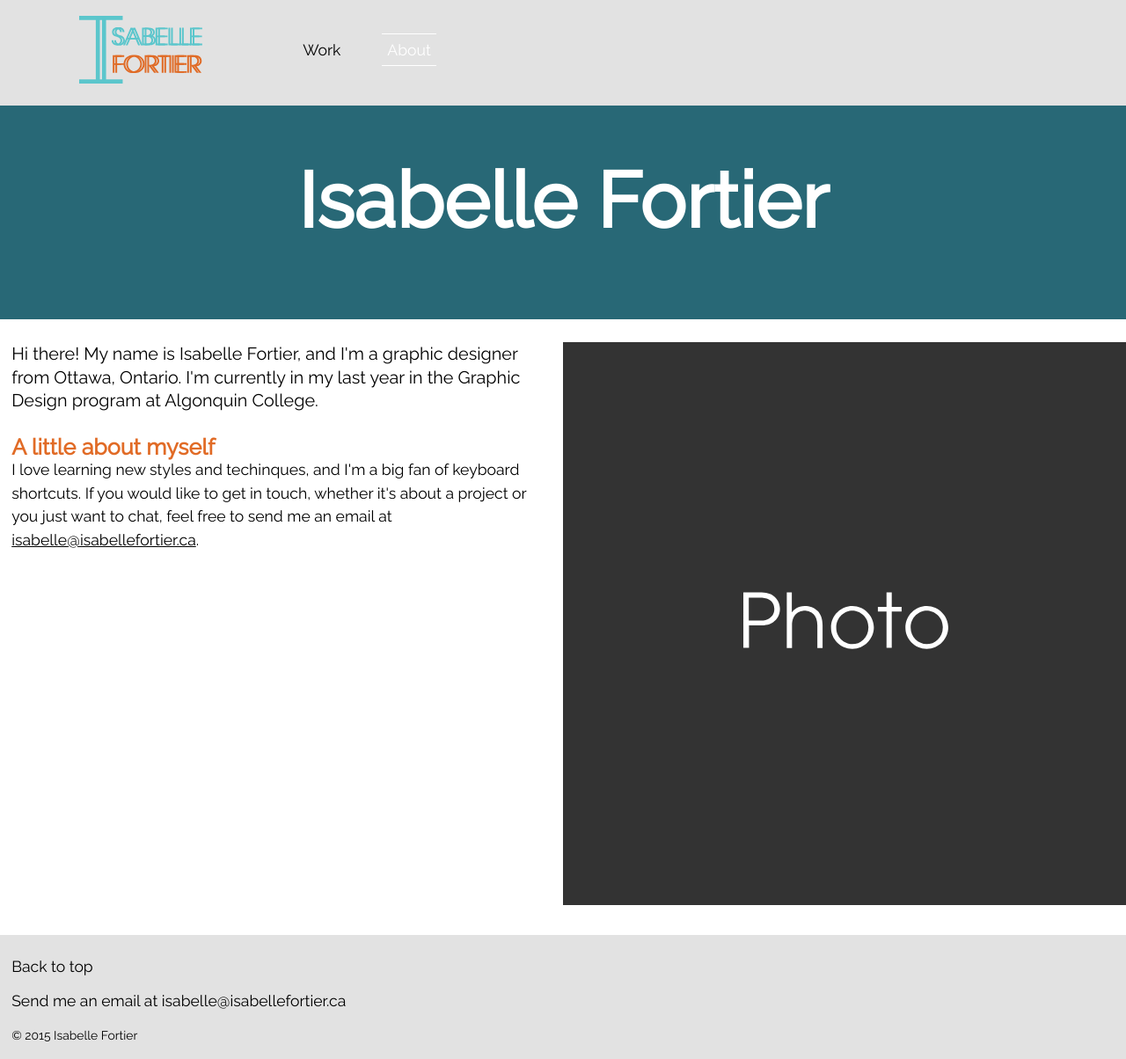
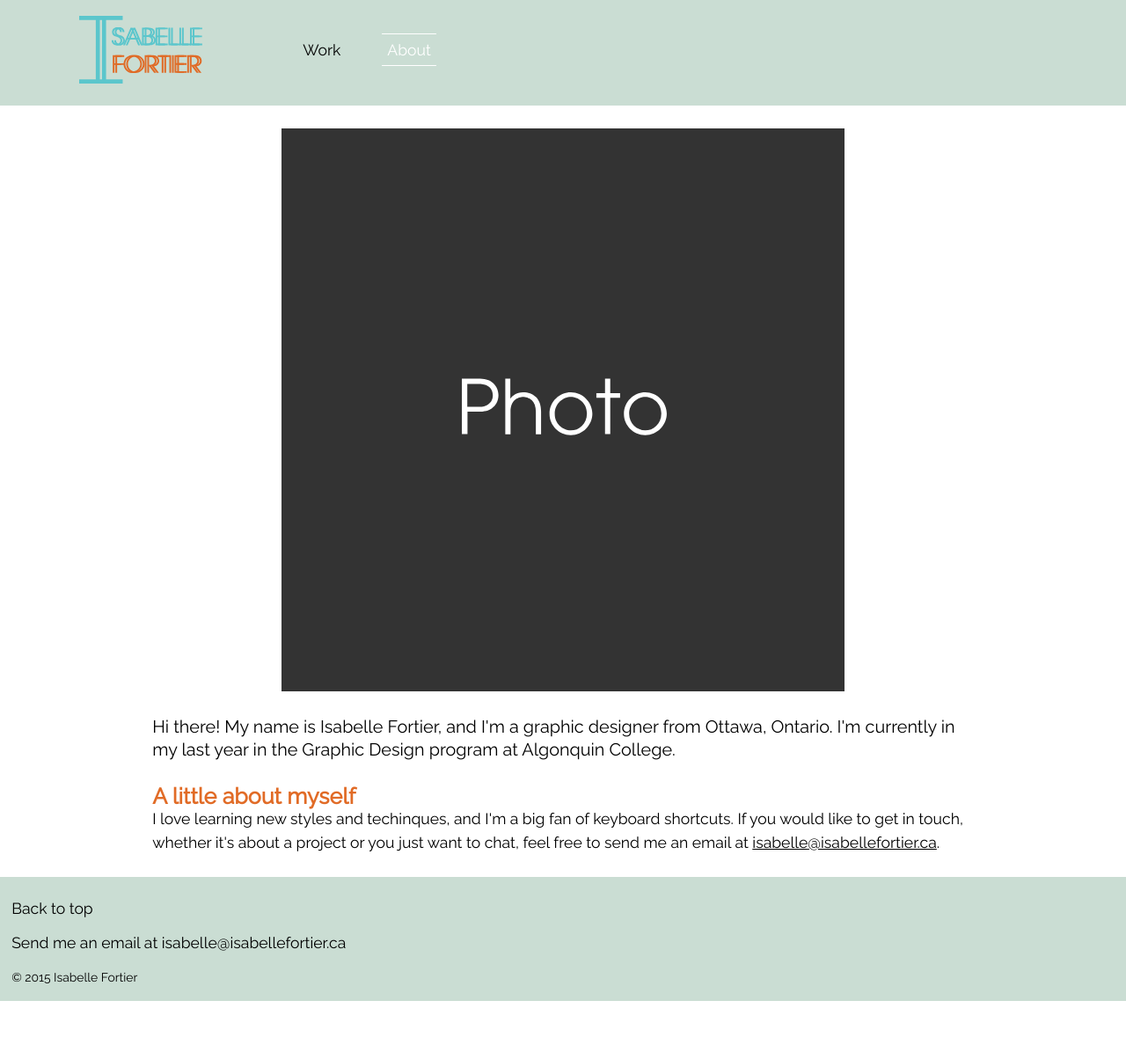
Before and after one commit to isabelle6/portfolio, a Jekyll site: the page built from about.html, in a window 1280 px wide. Shown: the whole page at 88% size. Built offline with Jekyll 4.4.1, drawn with Linux system fonts in a browser that asks for light colours; after the commit the page ends 1138 px from its top, so only the background shows below that.

Commit message:
Changed layout of about page
Changed colour of header and footer
Commented out banners

```diff
--- a/about.html
+++ b/about.html
@@ -13,17 +13,20 @@ layout: default
 <meta property="og:description" content="A little bit about my Graphic Design background.">
 
 <main id="main" role="main" itemscope itemtype="http://schema.org/Person">
+    <!--
     <div role="banner" class="push billboard">
         <h1 itemprop="name" class="push billboard-type">Isabelle Fortier</h1>
     </div>
+    -->
     <div class="grid">
-        <div class="gutter-1-2 unit unit-xs-1 unit-s-1 unit-m-1-2 unit-l-1-2">
+        <div class="pad-t push unit unit-xs-1 unit-s-1 unit-m-1 unit-l-1">
+            <img class="photo-of-me" itemprop="image" src="{{site.baseurl}}/images/photo.svg" alt="A photo of myself">
+        </div>
+        <div class="gutter-1-2 unit unit-xs-1 unit-s-1 unit-m-1 unit-l-1 about-me">
             <p itemprop="description" class="mega">Hi there! My name is Isabelle Fortier, and I'm a graphic designer from Ottawa, Ontario. I'm currently in my last year in the Graphic Design program at Algonquin College.</p>
             <h3 class="headlines">A little about myself</h3>
             <p>I love learning new styles and techinques, and I'm a big fan of keyboard shortcuts. If you would like to get in touch, whether it's about a project or you just want to chat, feel free to send me an email at <a itemprop="email" class="email" href="mailto:isabelle@isabellefortier.ca">isabelle@isabellefortier.ca</a>.</p>
         </div>
-        <div class="push unit unit-xs-1 unit-s-1 unit-m-1-2 unit-l-1-2">
-            <img itemprop="image" src="{{site.baseurl}}/images/photo.svg" alt="A photo of myself">
-        </div>
+
     </div>
 </main>
--- a/css/main.css
+++ b/css/main.css
@@ -47,7 +47,7 @@ a:focus {
 }
 
 .masthead {
-    background-color: #e2e2e2;
+    background-color: #caddd3;
 }
 
 .wordmark {
@@ -139,7 +139,7 @@ a:focus {
     padding: 0;
     list-style-type: none;
     text-align: center;
-    background-color: #e2e2e2;
+    background-color: #caddd3;
 }
 
 .nav-footer li {
@@ -158,9 +158,8 @@ a:focus {
 }
 
 .project-title {
-    text-align: center;
     color: #e16b26;
-    font-size: 4em;
+    font-size: 2em;
 }
 
 .description {
@@ -201,7 +200,11 @@ a:focus {
 
     .piece {
         margin: 0;
-        padding: 0 0.5em;
+        padding: 0.5em;
+    }
+
+    .project-title {
+        font-size: 3em;
     }
 
 }
@@ -219,7 +222,7 @@ a:focus {
     }
 
     .project-title {
-        text-align: left;
+
     }
 
     .description {
@@ -231,6 +234,18 @@ a:focus {
         padding: 0 0.5em 0.5em 0.5em;
     }
 
+    .photo-of-me {
+        max-width: 50%;
+        display: block;
+        margin: 0 auto;
+    }
+
+    .about-me {
+        max-width: 75%;
+        display: block;
+        margin: 0 auto;
+    }
+
 }
 
 @media only screen and (min-width:60em) {
@@ -239,7 +254,7 @@ a:focus {
         max-width: 75%;
         display: block;
         margin: 0 auto;
-        text-align: center;
+
         padding-bottom: 1em;
     }
 
@@ -247,4 +262,6 @@ a:focus {
         text-align: center;
     }
 
+
+
 }
--- a/index.html
+++ b/index.html
@@ -13,9 +13,11 @@ layout: default
 <meta property="og:description" content="My name is Isabelle Fortier, and I am a Graphic Designer in Ottawa, Ontario.">
 
 <main id="main" role="main" itemscope itemtype="http://schema.org/Person">
+    <!--
     <div role="banner" class="push billboard">
         <h1 itemprop="name" class="push-1-2 billboard-type">Isabelle Fortier</h1>
     </div>
+    -->
     <div class="grid">
         <div class="push-1-2 unit unit-xs-1 unit-s-1-2 unit-m-1-2 unit-l-1-3 piece">
             <a class="title-main-page" href="{{site.baseurl}}/the-simpsons-quote-book">
```
Also changed, not shown: the-simpsons-quote-book.html (+6 -6 lines).
